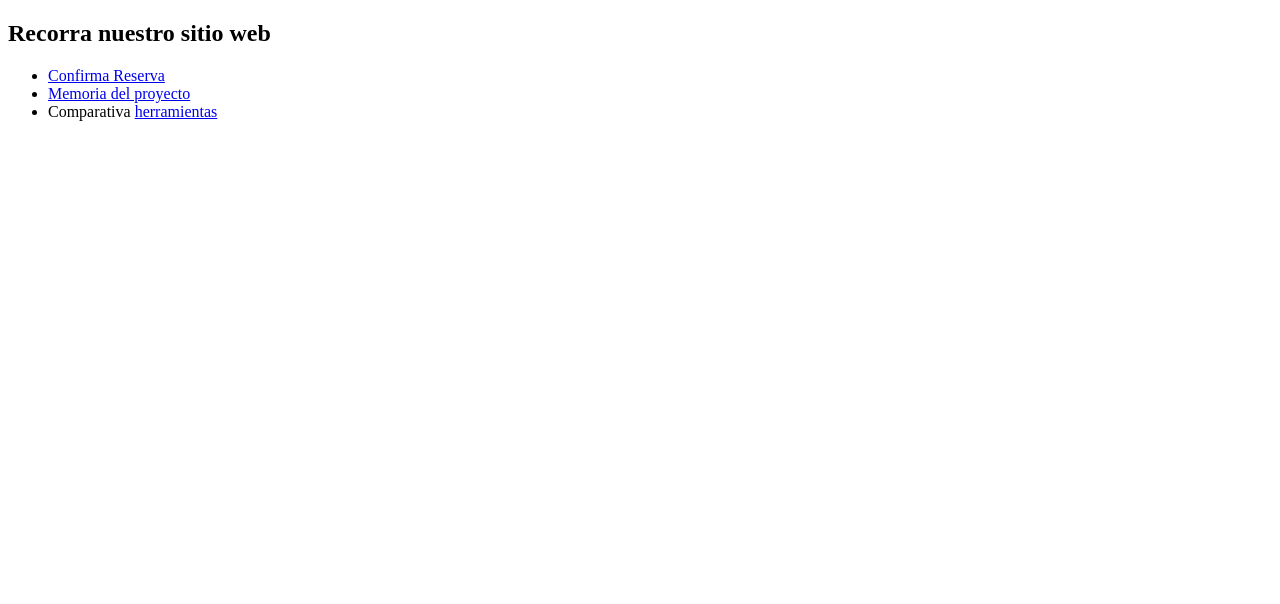
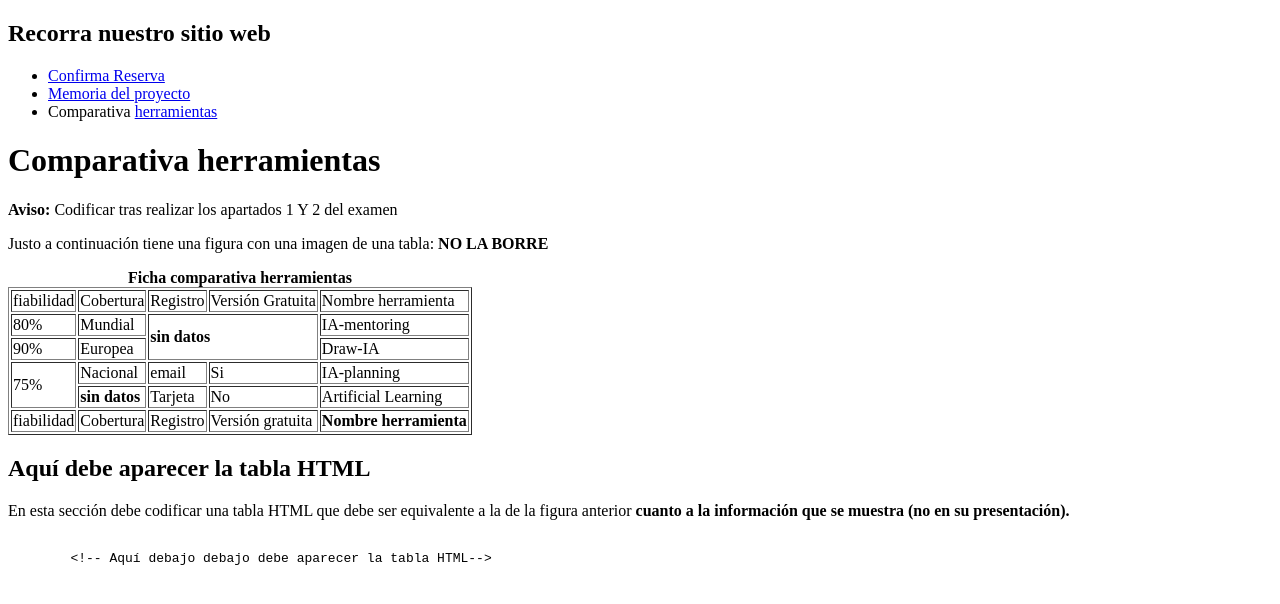
Before and after one commit to smatval0712/LMGSI, a plain HTML site: page HTML/ModeloExamen6-HTML/herramientas/comparativa.html in a window 1280 px wide. Drawn offline with Linux system fonts and the light colour scheme.

Commit message:
ejercicio modeloexamen 6 completado

```diff
--- a/HTML/ModeloExamen6-HTML/herramientas/comparativa.html
+++ b/HTML/ModeloExamen6-HTML/herramientas/comparativa.html
@@ -14,6 +14,58 @@
             <li>Comparativa <a href="comparativa.html">herramientas</a></li>
         </ul>
     </nav>
+     <h1>Comparativa herramientas</h1>
 
+    <p><strong>Aviso:</strong> Codificar tras realizar los apartados 1 Y 2 del examen</p>
+
+    <p>Justo a continuación tiene una figura con una imagen de una tabla: <strong>NO LA BORRE</strong></p>
+
+    <table border="1">
+        <tr>
+            <td>fiabilidad</td>
+            <td>Cobertura</td>
+            <td>Registro</td>
+            <td>Versión Gratuita</td>
+            <td>Nombre herramienta</td>
+        </tr>
+        <tr>
+            <td>80%</td>
+            <td>Mundial</td>
+            <td colspan="2" rowspan="2"><strong>sin datos</strong></td>
+            <td>IA-mentoring</td>
+        </tr>
+        <tr>
+            <td>90%</td>
+            <td>Europea</td>
+            <td>Draw-IA</td>
+        </tr>
+        <tr>
+            <td rowspan="2">75%</td>
+            <td>Nacional</td>
+            <td>email</td>
+            <td>Si</td>
+            <td>IA-planning</td>
+        </tr>
+        <tr>
+            <td><strong>sin datos</strong></td>
+            <td>Tarjeta</td>
+            <td>No</td>
+            <td>Artificial Learning</td>
+        </tr>
+        <tr>
+            <td>fiabilidad</td>
+            <td>Cobertura</td>
+            <td>Registro</td>
+            <td>Versión gratuita</td>
+            <th>Nombre herramienta</th>
+        </tr>
+        <caption><strong>Ficha comparativa herramientas</strong></caption>
+    </table>
+
+    <h2>Aquí  debe aparecer la tabla HTML</h2>
+    <p>En esta sección debe codificar una tabla HTML que debe ser equivalente a la de la figura anterior <strong>cuanto a la información que se muestra (no en su presentación).</strong></p>
+    <pre>
+        <code>&lt;!-- Aquí debajo debajo debe aparecer la tabla HTML--> </code>
+    </pre>
 </body>
 </html>
```
